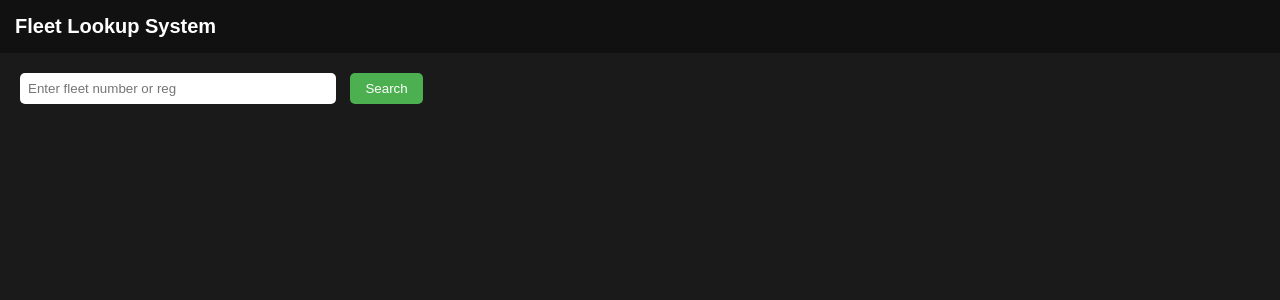
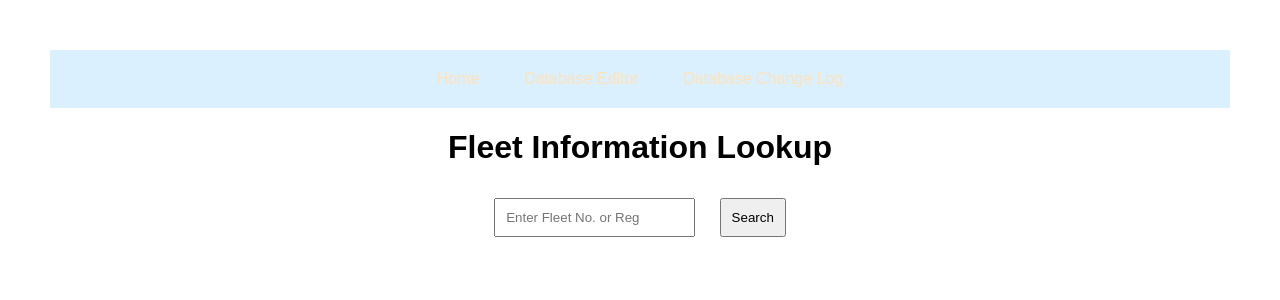
Before and after one commit to PowerGMedia/newtrackingdata, a Flask app: page / in a window 1280 px wide. Shown: the top 300 px of the page. Run offline with Flask 3, Linux system fonts and the light colour scheme.

Commit message:
reverting.. it was shite

```diff
--- a/app.py
+++ b/app.py
@@ -140,48 +140,6 @@ def delete_fleet():
     return jsonify({"success": True, "message": "Fleet deleted successfully"})
 
 
-@app.route("/api/request_change", methods=["POST"])
-def request_change():
-    if not request.is_json:
-        return jsonify({"success": False, "error": "Invalid JSON"}), 400
-
-    data = request.get_json()
-    fleet = data.get("fleet")
-    notes = data.get("notes")
-
-    if not fleet or not notes:
-        return jsonify({"success": False, "error": "Missing fleet or notes"}), 400
-
-    webhook_url = os.getenv("DISCORD_WEBHOOK")
-    if not webhook_url:
-        return jsonify({"success": False, "error": "Webhook not configured"}), 500
-
-    embed = {
-        "title": f"Change Request: {fleet.get('fleetNumber')} ({fleet.get('reg')})",
-        "description": notes,
-        "fields": [
-            {"name": "Previous Reg", "value": fleet.get("previousReg", "N/A"), "inline": True},
-            {"name": "Vehicle Type", "value": fleet.get("vehicleType", "N/A"), "inline": True},
-            {"name": "Livery", "value": fleet.get("livery", "N/A"), "inline": True},
-            {"name": "Operator", "value": fleet.get("operator", "N/A"), "inline": True},
-        ],
-        "color": 16753920
-    }
-
-    payload = {
-        "username": "Fleet Lookup Bot",
-        "embeds": [embed]
-    }
-
-    try:
-        response = requests.post(webhook_url, json=payload)
-        if response.status_code not in (200, 204):
-            raise Exception(response.text)
-    except Exception as e:
-        return jsonify({"success": False, "error": str(e)}), 500
-
-    return jsonify({"success": True})
-
 
 
 @app.route("/logout")
--- a/templates/index.html
+++ b/templates/index.html
@@ -2,146 +2,126 @@
 <html lang="en">
 <head>
     <meta charset="UTF-8">
+    <meta name="viewport" content="width=device-width, initial-scale=1.0">
     <title>Fleet Lookup</title>
     <style>
         body {
-            font-family: sans-serif;
-            background: #1a1a1a;
-            color: #fff;
-            margin: 0;
+            font-family: Arial, sans-serif;
+            text-align: center;
+            margin: 50px;
         }
         nav {
-            background: #111;
-            padding: 15px;
-            color: white;
+            background: #daf0ff;
+            padding: 10px;
         }
-        nav h1 {
-            margin: 0;
-            font-size: 20px;
+        nav a {
+            color: rgb(255, 226, 183);
+            text-decoration: none;
+            padding: 10px 20px;
+            display: inline-block;
         }
-        .container {
-            padding: 20px;
+        nav a:hover {
+            background: #e6ffce;
         }
-        input[type="text"] {
-            padding: 8px;
-            width: 300px;
-            border-radius: 5px;
-            border: none;
-        }
-        button {
-            padding: 8px 15px;
-            margin-left: 10px;
-            border: none;
-            background: #4CAF50;
-            color: white;
-            border-radius: 5px;
-            cursor: pointer;
-        }
-        button:hover {
-            background: #3e8e41;
+        input, button {
+            padding: 10px;
+            margin: 10px;
         }
         #result {
             margin-top: 20px;
-        }
-        #changeForm {
-            margin-top: 30px;
-            padding: 15px;
-            background: #292929;
-            border-radius: 8px;
-            display: none;
-        }
-        textarea {
-            width: 100%;
-            padding: 10px;
-            border-radius: 5px;
+            font-weight: bold;
         }
     </style>
 </head>
 <body>
 
     <nav>
-        <h1>Fleet Lookup System</h1>
+        <a href="/">Home</a>
+        <a href="/admin">Database Editor</a>
+        <a href="/changes">Database Change Log</a>
     </nav>
 
-    <div class="container">
-        <input type="text" id="fleetInput" placeholder="Enter fleet number or reg">
+    <h1>Fleet Information Lookup</h1>
+    <input type="text" id="fleetNumber" placeholder="Enter Fleet No. or Reg">
     <button onclick="searchFleet()">Search</button>
+    <div id="result"></div>
+  <script>
+    let fleetDatabase = [];
 
-        <div id="result"></div>
-
-        <div id="changeForm">
-            <h3>Request a Change</h3>
-            <textarea id="changeNotes" rows="5" placeholder="Describe the change..."></textarea><br><br>
-            <button onclick="submitChange()">Submit Request</button>
-        </div>
-    </div>
-
-    <script>
-        let selectedFleet = null;
+    async function loadFleets() {
+        try {
+            const response = await fetch('/fleets.json');
+            if (!response.ok) throw new Error('Fleet Not Found');
+            fleetDatabase = await response.json();
+        } catch (error) {
+            console.error('Error loading fleet data:', error);
+        }
+    }
 
     async function searchFleet() {
-            const input = document.getElementById("fleetInput").value.trim().toLowerCase();
-            const result = document.getElementById("result");
-            const form = document.getElementById("changeForm");
-            result.innerHTML = "";
-            form.style.display = "none";
+        if (fleetDatabase.length === 0) {
+            await loadFleets();
+        }
 
-            const res = await fetch("/api/buses");
-            const data = await res.json();
+        const input = document.getElementById("fleetNumber").value.trim().toLowerCase();
+        const resultDiv = document.getElementById("result");
 
-            const found = data.find(item =>
+
+        const matchingFleets = fleetDatabase.filter(item =>
             item.fleetNumber.toLowerCase() === input ||
             item.reg.toLowerCase() === input
         );
 
-            if (!found) {
-                result.innerHTML = "<p>No fleet data found.</p>";
+        if (matchingFleets.length === 0) {
+            resultDiv.innerHTML = "<p style='color: red;'>Fleet not found.</p>";
             return;
         }
 
-            selectedFleet = found;
+        let resultHTML = `<p><strong>Found ${matchingFleets.length} result(s)</strong></p>`;
 
-            result.innerHTML = `
-                <p><strong>Fleet Number:</strong> ${found.fleetNumber}</p>
-                <p><strong>Reg:</strong> ${found.reg}</p>
-                <p><strong>Previous Reg:</strong> ${found.previousReg}</p>
-                <p><strong>Vehicle Type:</strong> ${found.vehicleType}</p>
-                <p><strong>Livery:</strong> ${found.livery}</p>
-                <p><strong>Operator:</strong> ${found.operator}</p>
-            `;
 
-            form.style.display = "block";
+        if (matchingFleets.length > 1) {
+            resultHTML += `<label for="fleetSelect">Select a Fleet:</label>
+                <select id="fleetSelect" onchange="displayFleetDetails(this.value)">
+                    <option value="">-- Choose an option --</option>`;
+
+            matchingFleets.forEach((vehicle, index) => {
+                resultHTML += `<option value="${index}">
+                    ${vehicle.fleetNumber} - ${vehicle.reg} (${vehicle.operator})
+                </option>`;
+            });
+
+            resultHTML += `</select>`;
         }
 
-        async function submitChange() {
-            const notes = document.getElementById("changeNotes").value.trim();
-            if (!notes) {
-                alert("Please enter notes for the change request.");
-                return;
+        resultDiv.innerHTML = resultHTML;
+
+
+        if (matchingFleets.length === 1) {
+            displayFleetDetails(0);
+        }
     }
 
-            const res = await fetch("/api/request_change", {
-                method: "POST",
-                headers: {
-                    "Content-Type": "application/json"
-                },
-                body: JSON.stringify({
-                    fleet: selectedFleet,
-                    notes: notes
-                })
-            });
+    function displayFleetDetails(index) {
+        const resultDiv = document.getElementById("result");
+        const selectedFleet = fleetDatabase.filter(item =>
+            item.fleetNumber.toLowerCase() === document.getElementById("fleetNumber").value.trim().toLowerCase() ||
+            item.reg.toLowerCase() === document.getElementById("fleetNumber").value.trim().toLowerCase()
+        )[index];
 
-            const result = await res.json();
+        if (!selectedFleet) return;
 
-            if (result.success) {
-                alert("Change request submitted!");
-                document.getElementById("changeNotes").value = "";
-                document.getElementById("changeForm").style.display = "none";
-            } else {
-                alert("Failed to submit request: " + result.error);
-            }
+        resultDiv.innerHTML += `
+            <p><strong>Fleet Number:</strong> ${selectedFleet.fleetNumber}</p>
+            <p><strong>Reg:</strong> ${selectedFleet.reg}</p>
+            <p><strong>Previous Reg:</strong> ${selectedFleet.previousReg}</p>
+            <p><strong>Vehicle Type:</strong> ${selectedFleet.vehicleType}</p>
+            <p><strong>Livery:</strong> ${selectedFleet.livery}</p>
+            <p><strong>Operator:</strong> ${selectedFleet.operator}</p>
+        `;
     }
 </script>
 
+
 </body>
 </html>
```
Lines whose indentation alone changed are shown as unchanged.
